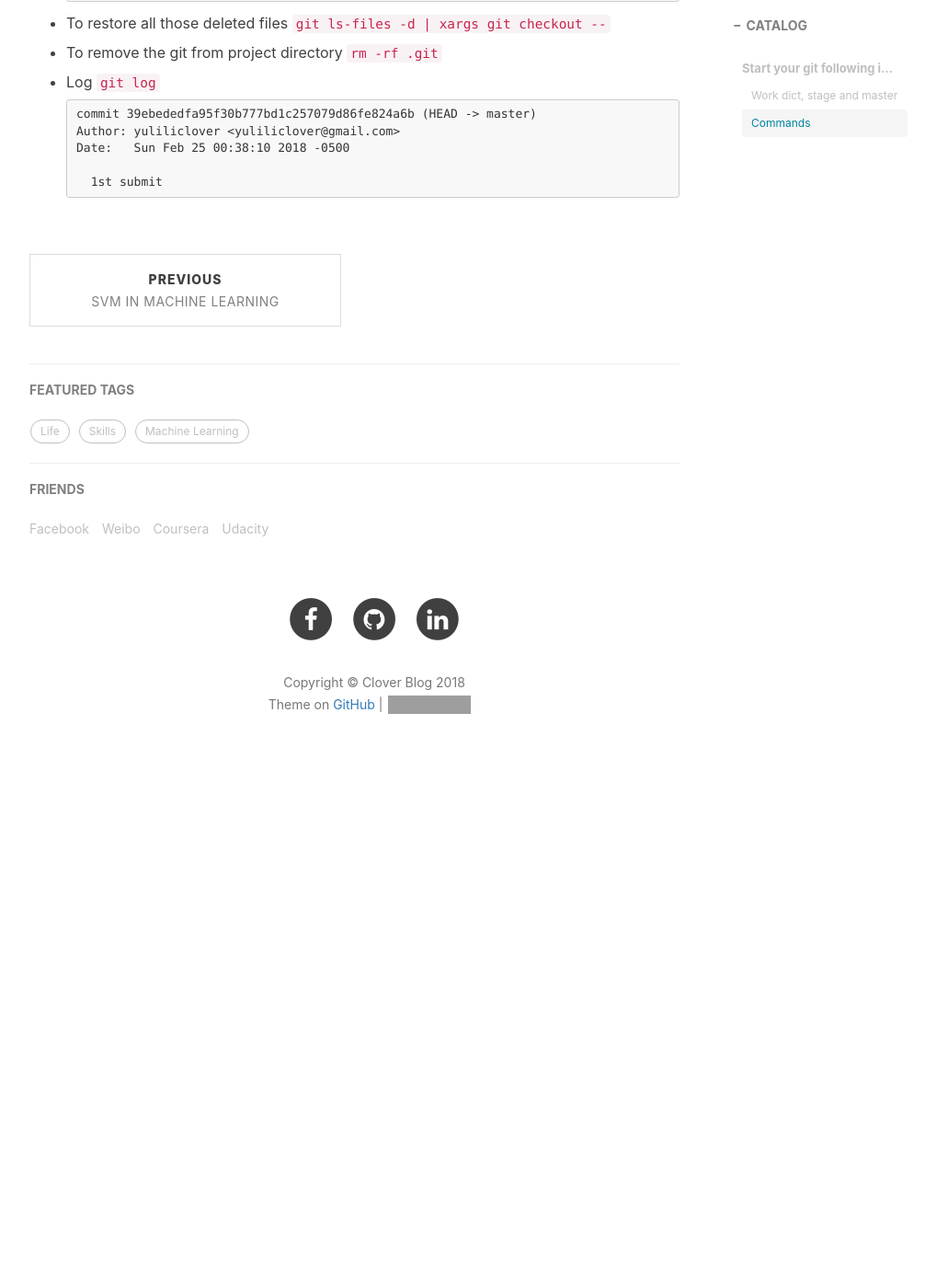
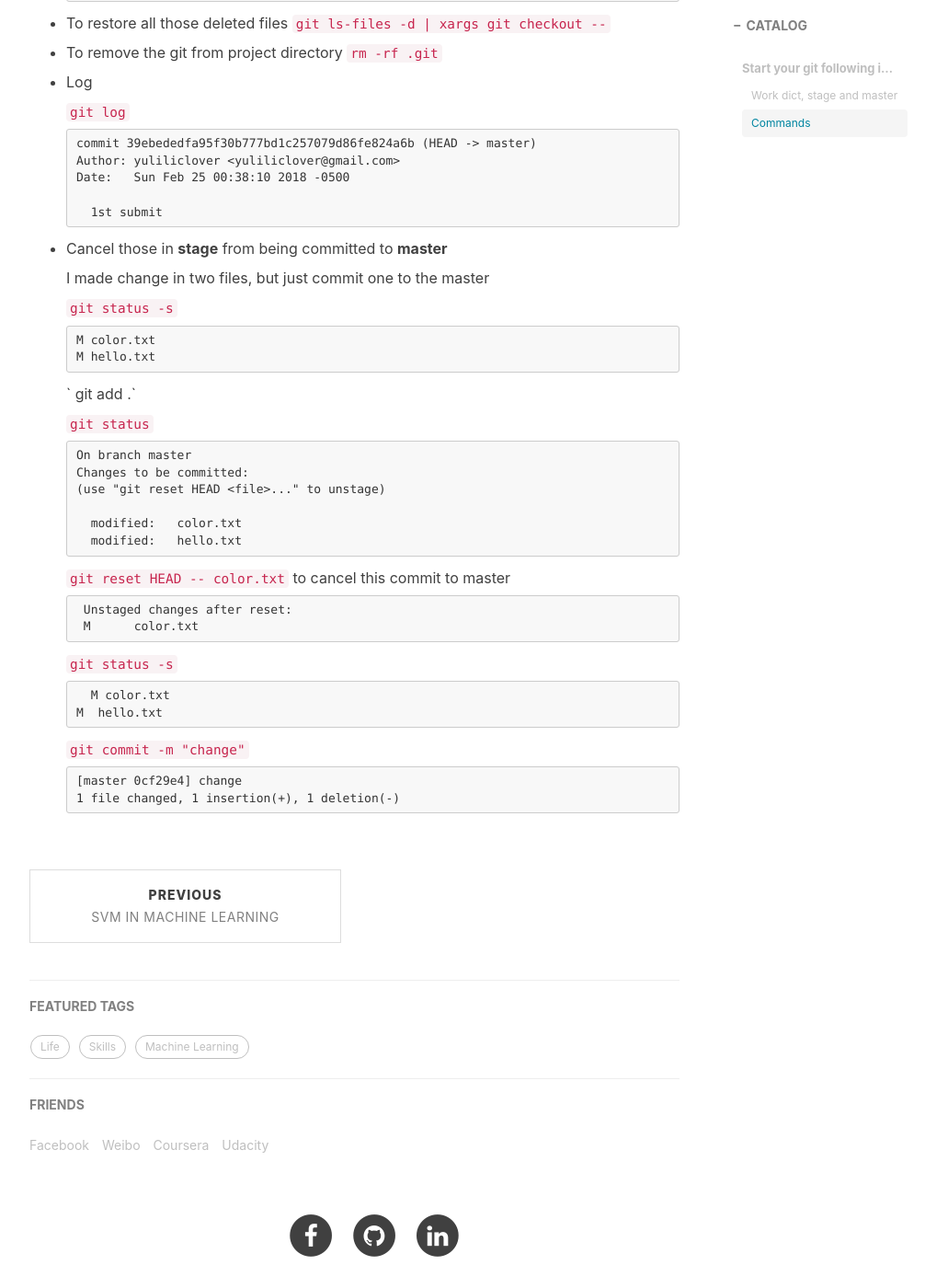
Before and after one commit to ly16/ly16.github.io, a Jekyll site: the page built from _posts/2018-02-24-git-tutorial.md, in a window 1280 px wide and 1400 px high, scrolled down 2553 px. Shown: the whole window at 92% size, without its empty margins (233-1239 px from the left). Built offline with Jekyll 4.4.1, drawn with Linux system fonts in a browser that asks for light colours; nearby versions of some CDN libraries; comment, search, counter and statistics services are not loaded; before the commit the page ends 3423 px from its top, so only the background shows below that; grey boxes are pictures that could not be loaded.

Commit message:
Update 2018-02-24-git-tutorial.md

````diff
--- a/_posts/2018-02-24-git-tutorial.md
+++ b/_posts/2018-02-24-git-tutorial.md
@@ -114,6 +114,7 @@ ______________________________________________
   `rm -rf .git`
 
 - Log
+
   `git log`
 
   ```
@@ -123,3 +124,49 @@ ______________________________________________
 
     1st submit
   ```
+
+- Cancel those in __stage__ from being committed to __master__
+
+  I made change in two files, but just commit one to the master
+
+  `git status -s`
+
+
+  ```
+  M color.txt
+  M hello.txt
+  ```
+
+  ` git add .`
+
+  `git status`
+
+  ```
+  On branch master
+  Changes to be committed:
+  (use "git reset HEAD <file>..." to unstage)
+
+	modified:   color.txt
+	modified:   hello.txt
+   ```
+
+   `git reset HEAD -- color.txt`  to cancel this commit to master
+
+   ```
+   Unstaged changes after reset:
+   M	color.txt
+   ```
+
+   `git status -s`
+
+   ```
+    M color.txt
+  M  hello.txt
+  ```
+
+  `git commit -m "change"`
+
+  ```
+  [master 0cf29e4] change
+  1 file changed, 1 insertion(+), 1 deletion(-)
+  ```
````
